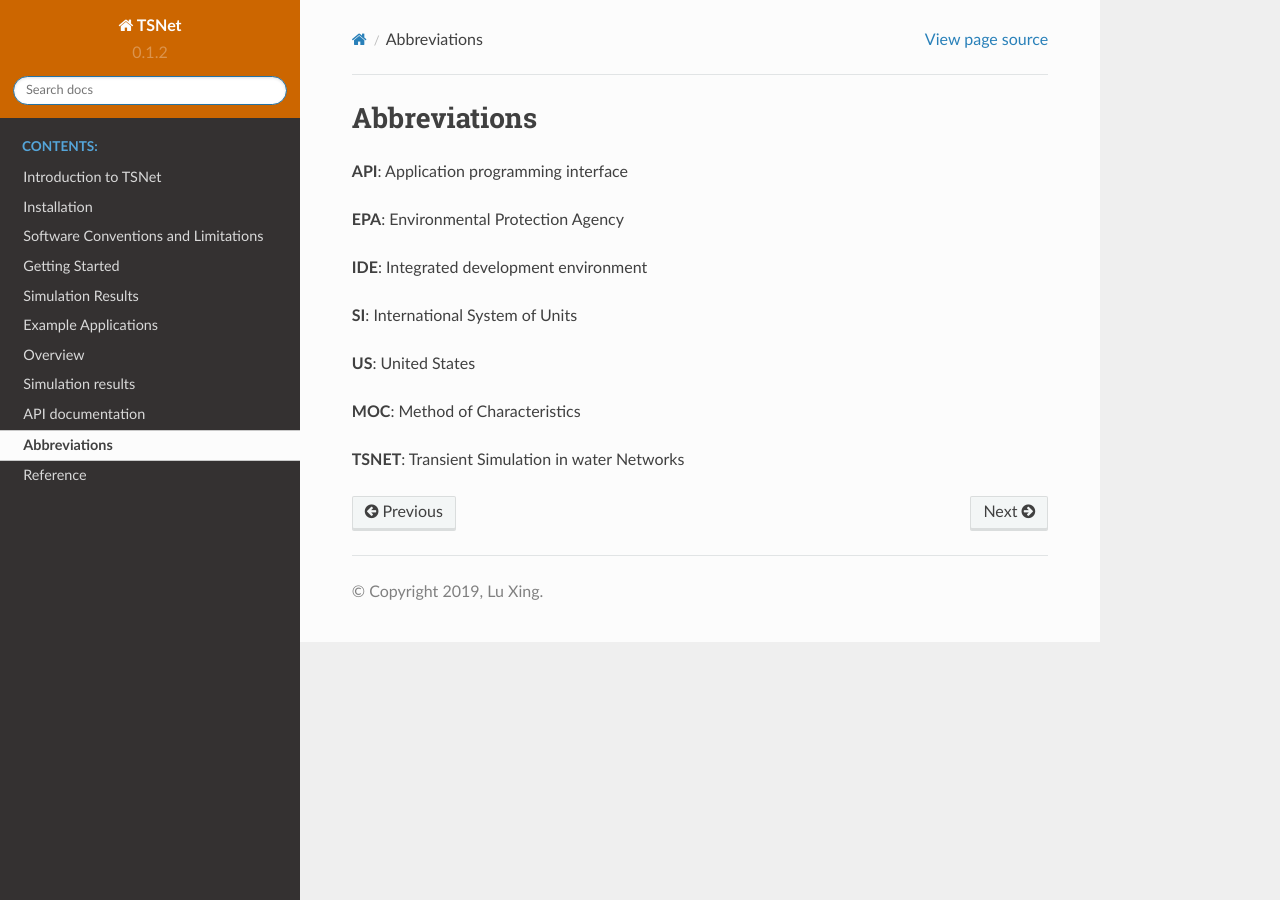
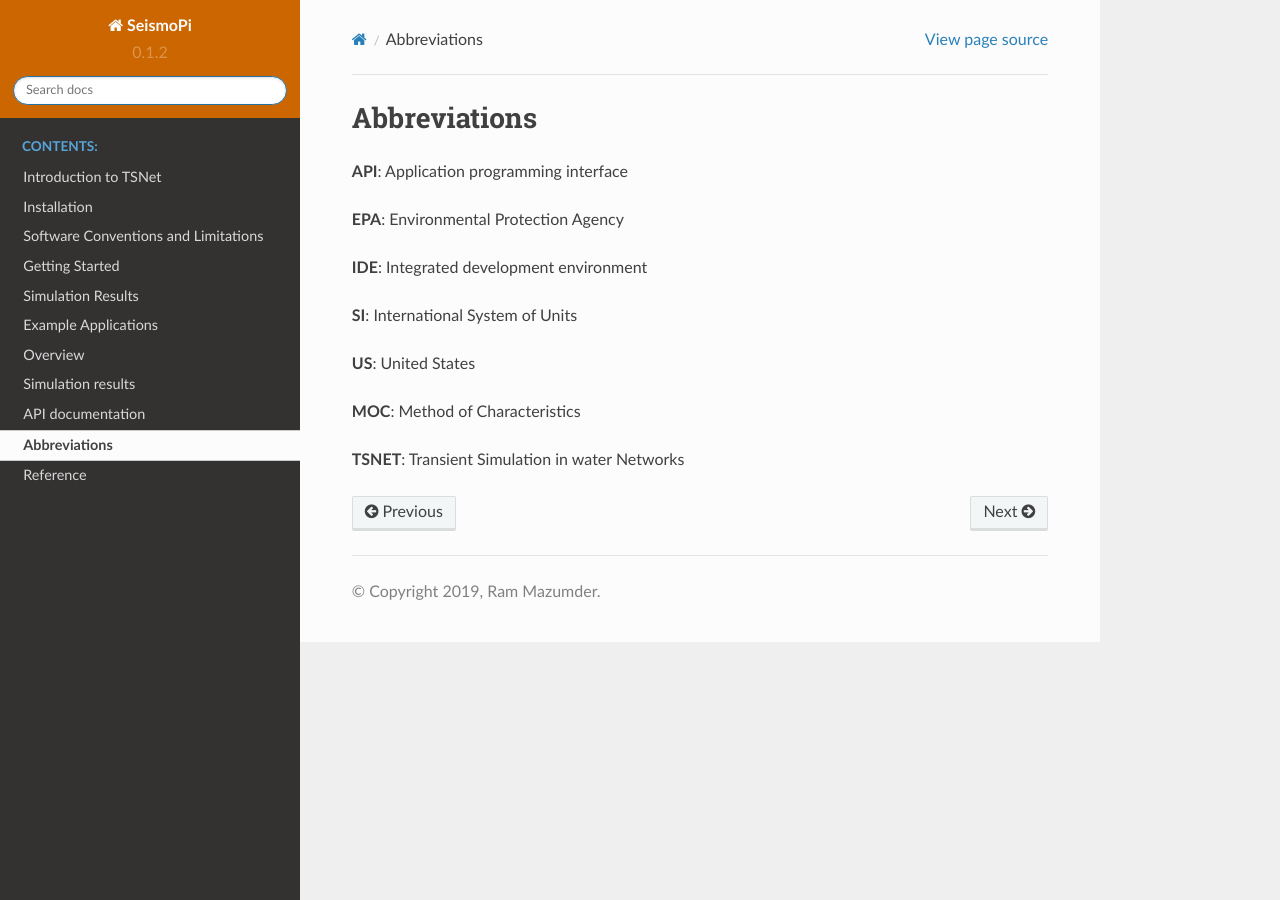
Before and after one commit to rkmazumder/SeismoPi, a Sphinx documentation site: the page built from docs/abbrev.rst, in a window 1280 px wide. Built offline with Sphinx 7.4.7 and the Read the Docs theme 2.0.0, drawn with Linux system fonts in a browser that asks for light colours; pages that are not in the unit, such as notebooks, are missing from menus.

Commit message:
Update conf.py

```diff
--- a/docs/conf.py
+++ b/docs/conf.py
@@ -82,9 +82,9 @@ source_suffix = '.rst'
 master_doc = 'content'
 
 # General information about the project.
-project = u'TSNet'
-copyright = u"2019, Lu Xing"
-author = u"Lu Xing, Lina Sela"
+project = u'SeismoPi'
+copyright = u"2019, Ram Mazumder"
+author = u"Ram Mazumder, Yue Li"
 
 # The version info for the project you're documenting, acts as replacement
 # for |version| and |release|, also used in various other places throughout
```
